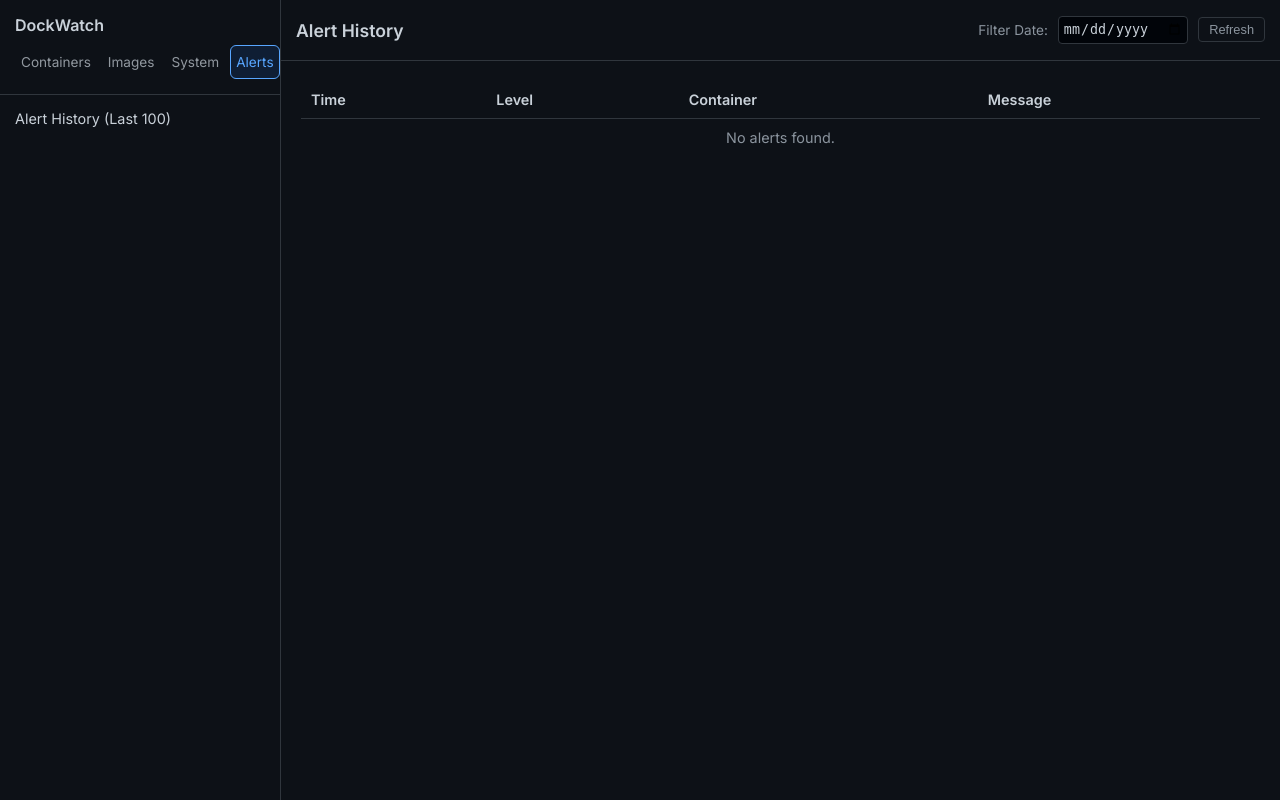
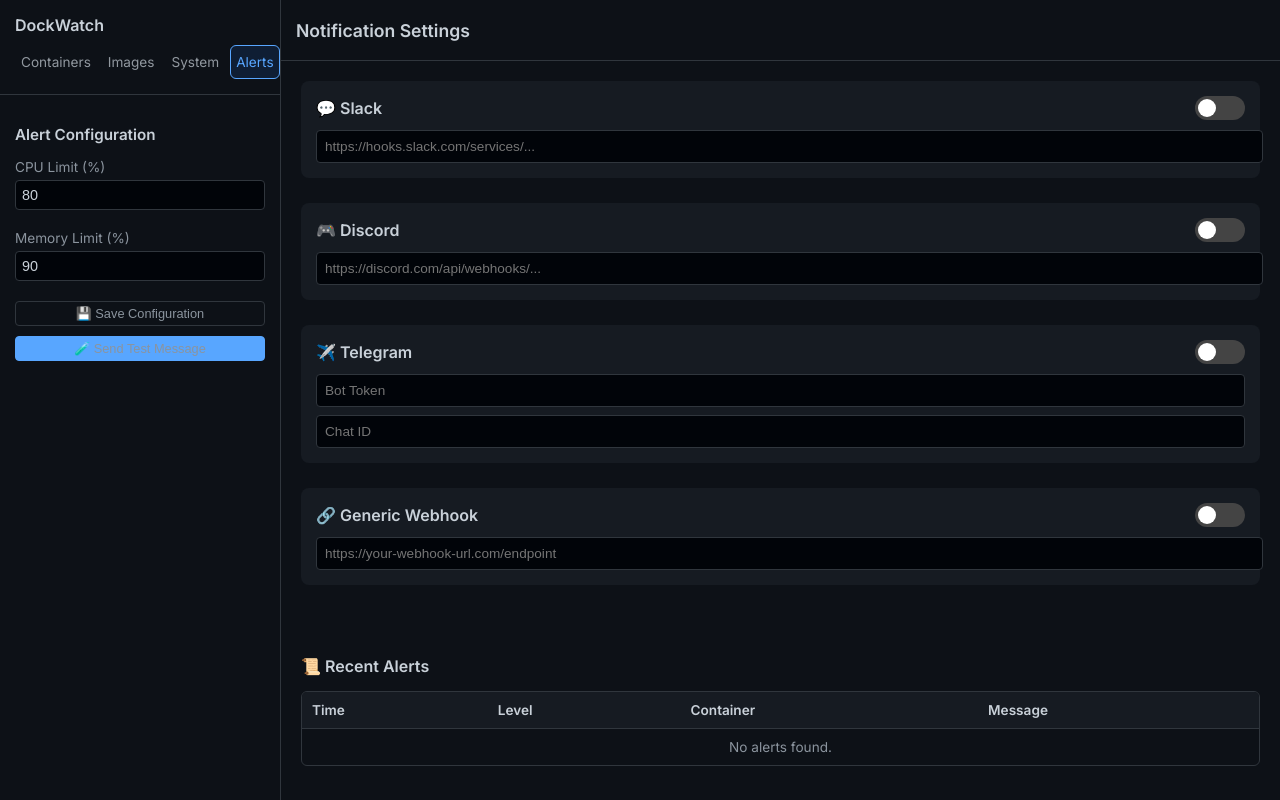
Before and after one commit to RuturajS/dockwatch, a Flask app: page /alerts_view in a window 1280 px wide. Run offline with Flask 3, Linux system fonts and the light colour scheme; a user stored in the database is signed in; data comes from the database, SQL or seed files in the repository; data that the repository does not hold is empty.

Commit message:
feat: Add comprehensive alerts configuration UI with webhook management
- Load webhook URLs from .env on first run/build
- Created full alerts configuration page with toggle switches
- Added validation for webhook URLs before saving
- Added test notification button to verify configuration
- Auto-enable webhooks when loaded from .env
- Validate required fields (URLs, tokens, chat IDs) before enabling
- Show recent alerts history on configuration page
- Added /api/alerts/test endpoint for sending test messages
- Improved init_db() to populate database from environment variables
- Modern toggle switch UI for enabling/disabling services
- Support for Slack, Discord, Telegram, and generic webhooks

```diff
--- a/app.py
+++ b/app.py
@@ -78,6 +78,60 @@ def init_db():
                 print(f"Added column: {col_name}")
             except sqlite3.OperationalError as e:
                 print(f"Column {col_name} migration error: {e}")
+
+    # Load webhook values from environment variables if they exist
+    # This ensures .env values are populated on first run
+    slack_webhook = os.environ.get('SLACK_WEBHOOK_URL', '')
+    discord_webhook = os.environ.get('DISCORD_WEBHOOK_URL', '')
+    telegram_token = os.environ.get('TELEGRAM_BOT_TOKEN', '')
+    telegram_chat = os.environ.get('TELEGRAM_CHAT_ID', '')
+    generic_webhook = os.environ.get('GENERIC_WEBHOOK_URL', '')
+
+    # Check if config already has values, if not, populate from env
+    c.execute("SELECT slack_webhook, discord_webhook, telegram_bot_token, telegram_chat_id, generic_webhook FROM alerts_config WHERE id=1")
+    current_config = c.fetchone()
+
+    if current_config:
+        # Update only if database values are empty but env has values
+        db_slack, db_discord, db_tg_token, db_tg_chat, db_generic = current_config
+
+        updates = []
+        params = []
+
+        if not db_slack and slack_webhook:
+            updates.append("slack_webhook=?")
+            params.append(slack_webhook)
+            updates.append("slack_enabled=?")
+            params.append(1 if slack_webhook else 0)
+
+        if not db_discord and discord_webhook:
+            updates.append("discord_webhook=?")
+            params.append(discord_webhook)
+            updates.append("discord_enabled=?")
+            params.append(1 if discord_webhook else 0)
+
+        if not db_tg_token and telegram_token:
+            updates.append("telegram_bot_token=?")
+            params.append(telegram_token)
+
+        if not db_tg_chat and telegram_chat:
+            updates.append("telegram_chat_id=?")
+            params.append(telegram_chat)
+
+        if telegram_token and telegram_chat and (not db_tg_token or not db_tg_chat):
+            updates.append("telegram_enabled=?")
+            params.append(1)
+
+        if not db_generic and generic_webhook:
+            updates.append("generic_webhook=?")
+            params.append(generic_webhook)
+            updates.append("generic_enabled=?")
+            params.append(1 if generic_webhook else 0)
+
+        if updates:
+            query = f"UPDATE alerts_config SET {', '.join(updates)} WHERE id=1"
+            c.execute(query, params)
+            print("Loaded webhook configurations from environment variables")
 
     # Alert History
     c.execute('''CREATE TABLE IF NOT EXISTS alert_history
@@ -825,6 +879,20 @@ def alerts_history_api():
         history.append({'id': r[0], 'timestamp': r[1], 'level': r[2], 'message': r[3], 'container': r[4]})
     return jsonify(history)
 
+@app.route('/api/alerts/test', methods=['POST'])
+@login_required
+def test_notification():
+    """Send a test notification to verify webhook configuration"""
+    try:
+        send_notification(
+            "🧪 DockWatch Test Notification",
+            "This is a test message from DockWatch. If you're seeing this, your notification configuration is working correctly!"
+        )
+        log_alert("Info", "Test notification sent", "System")
+        return jsonify({'status': 'success', 'message': 'Test notification sent successfully'})
+    except Exception as e:
+        return jsonify({'status': 'error', 'message': str(e)}), 500
+
 # --- Monitoring Logic ---
 last_alert_cooldown = {}
 
--- a/static/js/alerts.js
+++ b/static/js/alerts.js
@@ -1,5 +1,15 @@
 let allAlerts = [];
+let currentConfig = {};
 
+// Load configuration
+fetch('/api/alerts/config')
+    .then(r => r.json())
+    .then(data => {
+        currentConfig = data;
+        loadConfig(data);
+    });
+
+// Load alert history
 fetch('/api/alerts/history')
     .then(r => r.json())
     .then(data => {
@@ -7,14 +17,208 @@ fetch('/api/alerts/history')
         renderAlerts(allAlerts);
     });
 
-function filterAlerts() {
-    const dateInput = document.getElementById('alert-date-filter').value;
-    if (!dateInput) {
-        renderAlerts(allAlerts);
+function loadConfig(config) {
+    document.getElementById('cpu-limit').value = config.cpu_limit || 80;
+    document.getElementById('mem-limit').value = config.mem_limit || 90;
+
+    // Slack
+    document.getElementById('slack-webhook').value = config.slack_webhook || '';
+    document.getElementById('slack-enabled').checked = config.slack_enabled == 1;
+
+    // Discord
+    document.getElementById('discord-webhook').value = config.discord_webhook || '';
+    document.getElementById('discord-enabled').checked = config.discord_enabled == 1;
+
+    // Telegram
+    document.getElementById('telegram-token').value = config.telegram_bot_token || '';
+    document.getElementById('telegram-chat').value = config.telegram_chat_id || '';
+    document.getElementById('telegram-enabled').checked = config.telegram_enabled == 1;
+
+    // Generic
+    document.getElementById('generic-webhook').value = config.generic_webhook || '';
+    document.getElementById('generic-enabled').checked = config.generic_enabled == 1;
+}
+
+function toggleWebhook(service) {
+    const enabled = document.getElementById(`${service}-enabled`).checked;
+    const webhookInput = document.getElementById(`${service}-webhook`);
+
+    if (enabled && webhookInput) {
+        const url = webhookInput.value.trim();
+        if (!url) {
+            showToast(`Please enter a ${service} webhook URL first`, 'error');
+            document.getElementById(`${service}-enabled`).checked = false;
+            return;
+        }
+
+        // Validate URL format
+        if (!isValidUrl(url)) {
+            showToast(`Please enter a valid URL for ${service}`, 'error');
+            document.getElementById(`${service}-enabled`).checked = false;
+            return;
+        }
+    }
+
+    // For Telegram, check both token and chat ID
+    if (service === 'telegram' && enabled) {
+        const token = document.getElementById('telegram-token').value.trim();
+        const chat = document.getElementById('telegram-chat').value.trim();
+
+        if (!token || !chat) {
+            showToast('Please enter both Telegram Bot Token and Chat ID', 'error');
+            document.getElementById('telegram-enabled').checked = false;
+            return;
+        }
+    }
+}
+
+function isValidUrl(string) {
+    try {
+        new URL(string);
+        return true;
+    } catch (_) {
+        return false;
+    }
+}
+
+function saveConfig() {
+    const cpuLimit = parseInt(document.getElementById('cpu-limit').value);
+    const memLimit = parseInt(document.getElementById('mem-limit').value);
+
+    // Validate limits
+    if (cpuLimit < 1 || cpuLimit > 100) {
+        showToast('CPU limit must be between 1 and 100', 'error');
         return;
     }
-    const filtered = allAlerts.filter(e => e.timestamp.startsWith(dateInput));
-    renderAlerts(filtered);
+
+    if (memLimit < 1 || memLimit > 100) {
+        showToast('Memory limit must be between 1 and 100', 'error');
+        return;
+    }
+
+    // Get webhook values
+    const slackWebhook = document.getElementById('slack-webhook').value.trim();
+    const slackEnabled = document.getElementById('slack-enabled').checked;
+
+    const discordWebhook = document.getElementById('discord-webhook').value.trim();
+    const discordEnabled = document.getElementById('discord-enabled').checked;
+
+    const telegramToken = document.getElementById('telegram-token').value.trim();
+    const telegramChat = document.getElementById('telegram-chat').value.trim();
+    const telegramEnabled = document.getElementById('telegram-enabled').checked;
+
+    const genericWebhook = document.getElementById('generic-webhook').value.trim();
+    const genericEnabled = document.getElementById('generic-enabled').checked;
+
+    // Validate enabled webhooks have URLs
+    if (slackEnabled && !slackWebhook) {
+        showToast('Slack is enabled but webhook URL is missing', 'error');
+        return;
+    }
+
+    if (discordEnabled && !discordWebhook) {
+        showToast('Discord is enabled but webhook URL is missing', 'error');
+        return;
+    }
+
+    if (telegramEnabled && (!telegramToken || !telegramChat)) {
+        showToast('Telegram is enabled but token or chat ID is missing', 'error');
+        return;
+    }
+
+    if (genericEnabled && !genericWebhook) {
+        showToast('Generic webhook is enabled but URL is missing', 'error');
+        return;
+    }
+
+    // Validate URL formats for enabled webhooks
+    if (slackEnabled && !isValidUrl(slackWebhook)) {
+        showToast('Invalid Slack webhook URL', 'error');
+        return;
+    }
+
+    if (discordEnabled && !isValidUrl(discordWebhook)) {
+        showToast('Invalid Discord webhook URL', 'error');
+        return;
+    }
+
+    if (genericEnabled && !isValidUrl(genericWebhook)) {
+        showToast('Invalid generic webhook URL', 'error');
+        return;
+    }
+
+    const config = {
+        cpu_limit: cpuLimit,
+        mem_limit: memLimit,
+        slack_webhook: slackWebhook,
+        slack_enabled: slackEnabled ? 1 : 0,
+        discord_webhook: discordWebhook,
+        discord_enabled: discordEnabled ? 1 : 0,
+        telegram_bot_token: telegramToken,
+        telegram_chat_id: telegramChat,
+        telegram_enabled: telegramEnabled ? 1 : 0,
+        generic_webhook: genericWebhook,
+        generic_enabled: genericEnabled ? 1 : 0
+    };
+
+    fetch('/api/alerts/config', {
+        method: 'POST',
+        headers: { 'Content-Type': 'application/json' },
+        body: JSON.stringify(config)
+    })
+        .then(r => r.json())
+        .then(data => {
+            if (data.status === 'updated') {
+                showToast('Configuration saved successfully!', 'success');
+                currentConfig = config;
+            } else {
+                showToast('Failed to save configuration', 'error');
+            }
+        })
+        .catch(err => {
+            showToast('Error saving configuration: ' + err.message, 'error');
+        });
+}
+
+function testNotification() {
+    // Check if at least one notification method is enabled
+    const anyEnabled =
+        document.getElementById('slack-enabled').checked ||
+        document.getElementById('discord-enabled').checked ||
+        document.getElementById('telegram-enabled').checked ||
+        document.getElementById('generic-enabled').checked;
+
+    if (!anyEnabled) {
+        showToast('Please enable at least one notification method first', 'error');
+        return;
+    }
+
+    showToast('Sending test notification...', 'info');
+
+    fetch('/api/alerts/test', {
+        method: 'POST',
+        headers: { 'Content-Type': 'application/json' }
+    })
+        .then(r => r.json())
+        .then(data => {
+            if (data.status === 'success') {
+                showToast('✅ Test notification sent! Check your configured channels.', 'success');
+                // Reload alert history to show the test
+                setTimeout(() => {
+                    fetch('/api/alerts/history')
+                        .then(r => r.json())
+                        .then(data => {
+                            allAlerts = data;
+                            renderAlerts(allAlerts);
+                        });
+                }, 1000);
+            } else {
+                showToast('Failed to send test notification: ' + data.message, 'error');
+            }
+        })
+        .catch(err => {
+            showToast('Error sending test notification: ' + err.message, 'error');
+        });
 }
 
 function renderAlerts(data) {
@@ -24,18 +228,23 @@ function renderAlerts(data) {
         tbody.innerHTML = '<tr><td colspan="4" style="padding:10px; text-align:center; color:#8b949e;">No alerts found.</td></tr>';
         return;
     }
-    data.forEach(row => {
+
+    // Show only last 20 alerts in the table
+    const recentAlerts = data.slice(0, 20);
+
+    recentAlerts.forEach(row => {
         const tr = document.createElement('tr');
         tr.style.borderBottom = '1px solid var(--border)';
         let color = 'inherit';
         if (row.level.includes('High')) color = 'var(--danger)';
         if (row.level.includes('State')) color = 'var(--accent)';
+        if (row.level.includes('Info')) color = '#58a6ff';
 
         let ts = row.timestamp;
         if (!ts.endsWith('Z')) ts += 'Z';
 
         tr.innerHTML = `
-                <td style="padding:10px; color:#8b949e;">${new Date(ts).toLocaleString()}</td>
+                <td style="padding:10px; color:#8b949e; font-size:0.75rem;">${new Date(ts).toLocaleString()}</td>
                 <td style="padding:10px; color:${color}; font-weight:600;">${row.level}</td>
                 <td style="padding:10px;">${row.container}</td>
                 <td style="padding:10px;">${row.message}</td>
--- a/templates/alerts.html
+++ b/templates/alerts.html
@@ -1,25 +1,94 @@
 {% extends "base.html" %}
 
 {% block sidebar_list %}
-<div style="padding:15px; font-size:0.9rem; color:var(--sidebar-text);">
-    Alert History (Last 100)
+<div style="padding:15px;">
+    <h3 style="font-size:0.95rem; margin-bottom:15px; color:var(--text-primary);">Alert Configuration</h3>
+
+    <div style="margin-bottom:20px;">
+        <label style="font-size:0.85rem; color:#8b949e; display:block; margin-bottom:5px;">CPU Limit (%)</label>
+        <input type="number" id="cpu-limit" min="1" max="100"
+            style="width:100%; padding:6px; border:1px solid var(--border); border-radius:4px; background:var(--input-bg); color:var(--text-primary);">
+    </div>
+
+    <div style="margin-bottom:20px;">
+        <label style="font-size:0.85rem; color:#8b949e; display:block; margin-bottom:5px;">Memory Limit (%)</label>
+        <input type="number" id="mem-limit" min="1" max="100"
+            style="width:100%; padding:6px; border:1px solid var(--border); border-radius:4px; background:var(--input-bg); color:var(--text-primary);">
+    </div>
+
+    <button class="btn-sm" onclick="saveConfig()" style="width:100%; margin-bottom:10px;">💾 Save Configuration</button>
+    <button class="btn-sm" onclick="testNotification()"
+        style="width:100%; background:var(--accent); border-color:var(--accent);">🧪 Send Test Message</button>
 </div>
 {% endblock %}
 
 {% block main %}
 <div class="logs-header" style="position:sticky; top:0; z-index:100; background:var(--bg-color);">
-    <strong style="font-size:1.1rem;">Alert History</strong>
-    <div class="controls" style="display:flex; gap:10px; align-items:center;">
-        <label style="font-size:0.85rem; color:#8b949e;">Filter Date:</label>
-        <input type="date" id="alert-date-filter" onchange="filterAlerts()"
-            style="padding:4px; border:1px solid var(--border); border-radius:4px; background:var(--input-bg); color:var(--text-primary);">
-        <button class="btn-sm" onclick="location.reload()">Refresh</button>
-    </div>
+    <strong style="font-size:1.1rem;">Notification Settings</strong>
 </div>
 
 <div class="content-area" style="flex-direction:column; padding:20px; overflow-y:auto;">
-    <table style="width:100%; border-collapse:collapse; color:var(--text-primary); font-size:0.9rem;">
-        <thead>
+
+    <!-- Slack Configuration -->
+    <div class="config-section" style="margin-bottom:25px; padding:15px; background:var(--card-bg); border-radius:8px;">
+        <div style="display:flex; align-items:center; justify-content:space-between; margin-bottom:10px;">
+            <h3 style="margin:0; font-size:1rem;">💬 Slack</h3>
+            <label class="toggle-switch">
+                <input type="checkbox" id="slack-enabled" onchange="toggleWebhook('slack')">
+                <span class="toggle-slider"></span>
+            </label>
+        </div>
+        <input type="url" id="slack-webhook" placeholder="https://hooks.slack.com/services/..."
+            style="width:100%; padding:8px; border:1px solid var(--border); border-radius:4px; background:var(--input-bg); color:var(--text-primary); font-size:0.85rem;">
+    </div>
+
+    <!-- Discord Configuration -->
+    <div class="config-section" style="margin-bottom:25px; padding:15px; background:var(--card-bg); border-radius:8px;">
+        <div style="display:flex; align-items:center; justify-content:space-between; margin-bottom:10px;">
+            <h3 style="margin:0; font-size:1rem;">🎮 Discord</h3>
+            <label class="toggle-switch">
+                <input type="checkbox" id="discord-enabled" onchange="toggleWebhook('discord')">
+                <span class="toggle-slider"></span>
+            </label>
+        </div>
+        <input type="url" id="discord-webhook" placeholder="https://discord.com/api/webhooks/..."
+            style="width:100%; padding:8px; border:1px solid var(--border); border-radius:4px; background:var(--input-bg); color:var(--text-primary); font-size:0.85rem;">
+    </div>
+
+    <!-- Telegram Configuration -->
+    <div class="config-section" style="margin-bottom:25px; padding:15px; background:var(--card-bg); border-radius:8px;">
+        <div style="display:flex; align-items:center; justify-content:space-between; margin-bottom:10px;">
+            <h3 style="margin:0; font-size:1rem;">✈️ Telegram</h3>
+            <label class="toggle-switch">
+                <input type="checkbox" id="telegram-enabled" onchange="toggleWebhook('telegram')">
+                <span class="toggle-slider"></span>
+            </label>
+        </div>
+        <input type="text" id="telegram-token" placeholder="Bot Token"
+            style="width:100%; padding:8px; margin-bottom:8px; border:1px solid var(--border); border-radius:4px; background:var(--input-bg); color:var(--text-primary); font-size:0.85rem;">
+        <input type="text" id="telegram-chat" placeholder="Chat ID"
+            style="width:100%; padding:8px; border:1px solid var(--border); border-radius:4px; background:var(--input-bg); color:var(--text-primary); font-size:0.85rem;">
+    </div>
+
+    <!-- Generic Webhook Configuration -->
+    <div class="config-section" style="margin-bottom:25px; padding:15px; background:var(--card-bg); border-radius:8px;">
+        <div style="display:flex; align-items:center; justify-content:space-between; margin-bottom:10px;">
+            <h3 style="margin:0; font-size:1rem;">🔗 Generic Webhook</h3>
+            <label class="toggle-switch">
+                <input type="checkbox" id="generic-enabled" onchange="toggleWebhook('generic')">
+                <span class="toggle-slider"></span>
+            </label>
+        </div>
+        <input type="url" id="generic-webhook" placeholder="https://your-webhook-url.com/endpoint"
+            style="width:100%; padding:8px; border:1px solid var(--border); border-radius:4px; background:var(--input-bg); color:var(--text-primary); font-size:0.85rem;">
+    </div>
+
+    <!-- Alert History -->
+    <div style="margin-top:30px;">
+        <h3 style="font-size:1rem; margin-bottom:15px;">📜 Recent Alerts</h3>
+        <div style="max-height:300px; overflow-y:auto; border:1px solid var(--border); border-radius:6px;">
+            <table style="width:100%; border-collapse:collapse; color:var(--text-primary); font-size:0.85rem;">
+                <thead style="position:sticky; top:0; background:var(--card-bg);">
                     <tr style="border-bottom:1px solid var(--border); text-align:left;">
                         <th style="padding:10px;">Time</th>
                         <th style="padding:10px;">Level</th>
@@ -34,6 +103,55 @@
                 </tbody>
             </table>
         </div>
+    </div>
+</div>
+
+<style>
+    .toggle-switch {
+        position: relative;
+        display: inline-block;
+        width: 50px;
+        height: 24px;
+    }
+
+    .toggle-switch input {
+        opacity: 0;
+        width: 0;
+        height: 0;
+    }
+
+    .toggle-slider {
+        position: absolute;
+        cursor: pointer;
+        top: 0;
+        left: 0;
+        right: 0;
+        bottom: 0;
+        background-color: #444;
+        transition: 0.3s;
+        border-radius: 24px;
+    }
+
+    .toggle-slider:before {
+        position: absolute;
+        content: "";
+        height: 18px;
+        width: 18px;
+        left: 3px;
+        bottom: 3px;
+        background-color: white;
+        transition: 0.3s;
+        border-radius: 50%;
+    }
+
+    input:checked+.toggle-slider {
+        background-color: var(--accent);
+    }
+
+    input:checked+.toggle-slider:before {
+        transform: translateX(26px);
+    }
+</style>
 {% endblock %}
 
 {% block scripts %}
```
Lines whose indentation alone changed are shown as unchanged.
